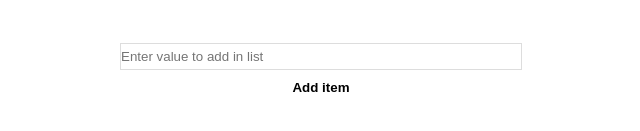
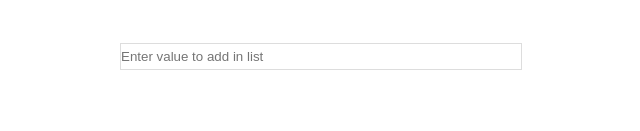
Before and after one commit to nazim-uddin-limon/firstDom, a plain HTML site: page index.html in a window 1280 px wide. Shown: the part 135-266 px from the top of the page, 319-959 px from the left. Drawn offline with Linux system fonts and the light colour scheme.

```diff
--- a/index.html
+++ b/index.html
@@ -16,7 +16,6 @@
         <input value="" type="text" name = "name" id="name" placeholder="Enter value to add in list"><br>
 
 
-        <button id="add-item">Add item</button>
     </div>
 
 
```
